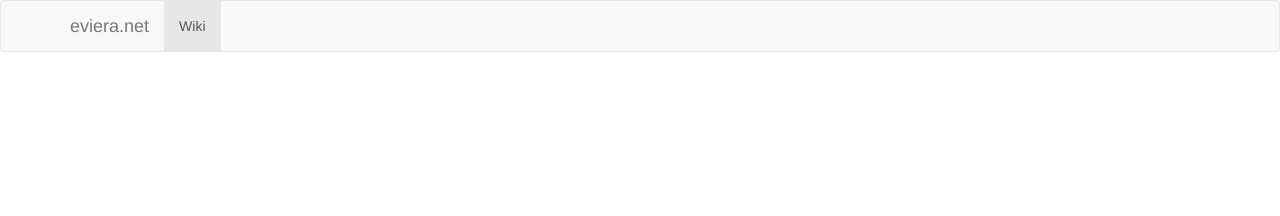
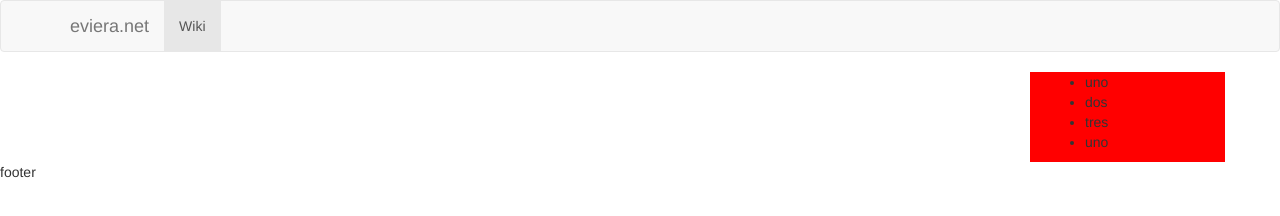
Before and after one commit to eviera/wikimean, a website: page client/index.html in a window 1280 px wide. Drawn offline with nearby package versions, Linux system fonts and the light colour scheme; some packages are replaced by stand-ins of ours; a script that the page names is missing.

Commit message:
diagramacion wiki

```diff
--- a/client/index.html
+++ b/client/index.html
@@ -38,7 +38,11 @@
     </div>
 
     <div class="container">
-    <div ng-view=""></div>
+      <div ng-view=""></div>
+    </div>
+
+    <div class="footer">
+        footer
     </div>
 
     <script src="bower_components/jquery/dist/jquery.js"></script>
--- a/client/styles/main.css
+++ b/client/styles/main.css
@@ -0,0 +1,3 @@
+html, body {
+	height: 100%;
+}
--- a/client/views/wiki.html
+++ b/client/views/wiki.html
@@ -1,6 +1,18 @@
-<div ng-repeat="article in articles">
-    <h2><a href="#/article/{{article._id}}">{{article.title}}</a></h2>
-    <span ng-bind-html="article.content | textiler"></span>
-    <p>{{article.created}}</p>
-    <p>{{article.modified}}</p>
+<div class="row">
+	<div class="col-md-10 col-xs-12">
+		<div ng-repeat="article in articles">
+		    <h2><a href="#/article/{{article._id}}">{{article.title}}</a></h2>
+		    <span ng-bind-html="article.content | textiler"></span>
+		    <p>{{article.created}}</p>
+		    <p>{{article.modified}}</p>
+		</div>
+	</div>
+	<div class="col-md-2" style="background: red;">
+		<ul>
+			<li>uno</li>
+			<li>dos</li>
+			<li>tres</li>
+			<li>uno</li>
+		</ul>
+	</div>
 </div>
```
